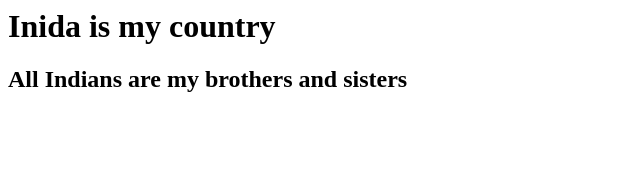
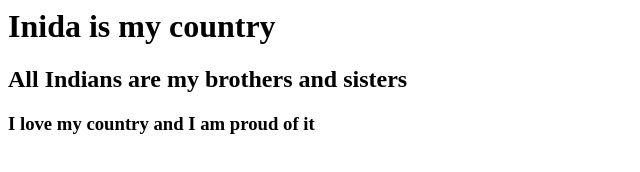
Before and after one commit to balawpugazh11/Practicalgit, a plain HTML site: page index.html in a window 1280 px wide. Shown: the whole page, without its empty margins (0-640 px from the left). Drawn offline with Linux system fonts and the light colour scheme.

Commit message:
C added and updated the  files

```diff
--- a/index.html
+++ b/index.html
@@ -1,2 +1,3 @@
 <h1>Inida is my country</h1>
 <h2>All Indians are my brothers and sisters</h2>
+<h3>I love my country and I am proud of it</h3>
```
